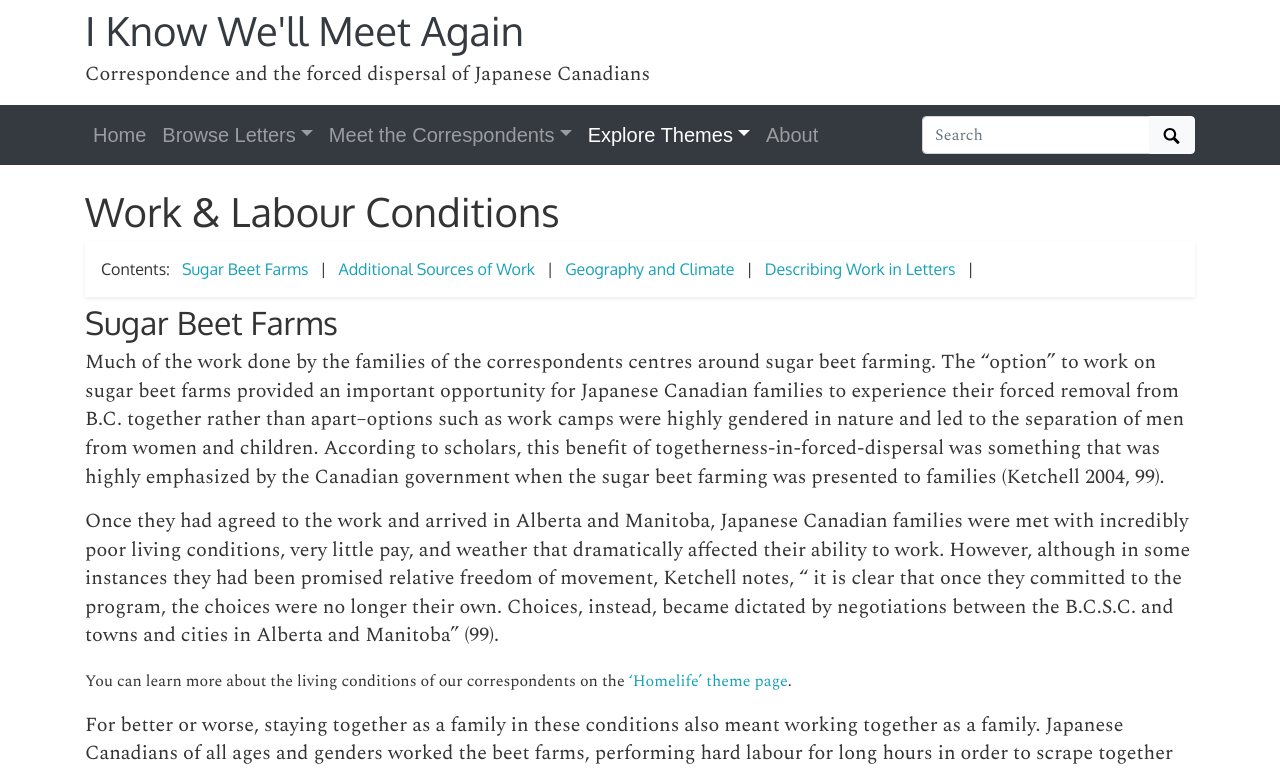
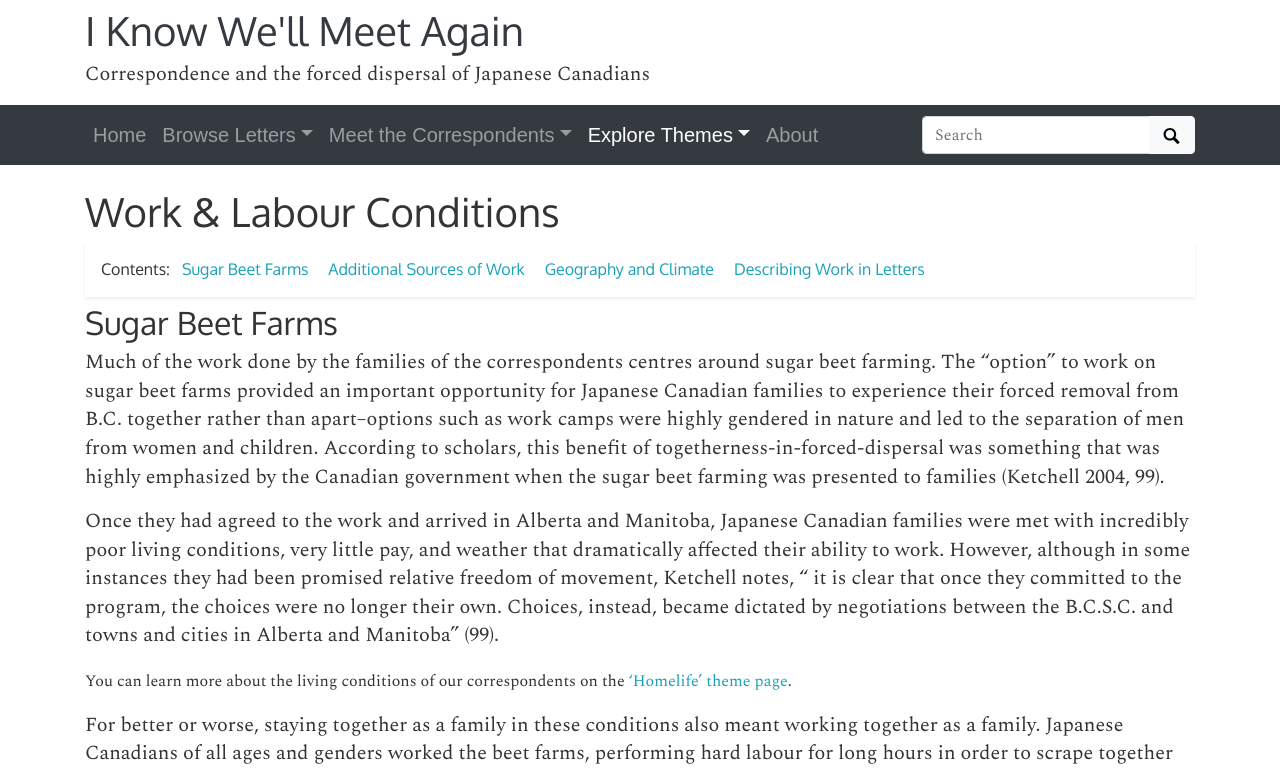
Before and after one commit to ubc-library-rbsc/gillis-2021, a Jekyll site: the page built from pages/labour.md, in a window 1280 px wide. Shown: the top 771 px of the page. Built offline with Jekyll 4.4.1, drawn with Linux system fonts in a browser that asks for light colours.

Commit message:
Remove |

```diff
--- a/_includes/feature/nav-menu.html
+++ b/_includes/feature/nav-menu.html
@@ -13,5 +13,5 @@
 {%- endcomment -%}
 {% assign sections = include.sections | split: ';'%}
 <p class="h6 shadow-sm p-3 about-nav sticky-top bg-white" style="line-height: 1.5em;">
-    Contents: {% for section in sections %}<a class="mx-2" href="#{{ section | slugify }}">{{ section }}</a> | {% endfor %}
+    Contents: {% for section in sections %}<a class="mx-2" href="#{{ section | slugify }}">{{ section }}</a> {% endfor %}
 </p>
```
